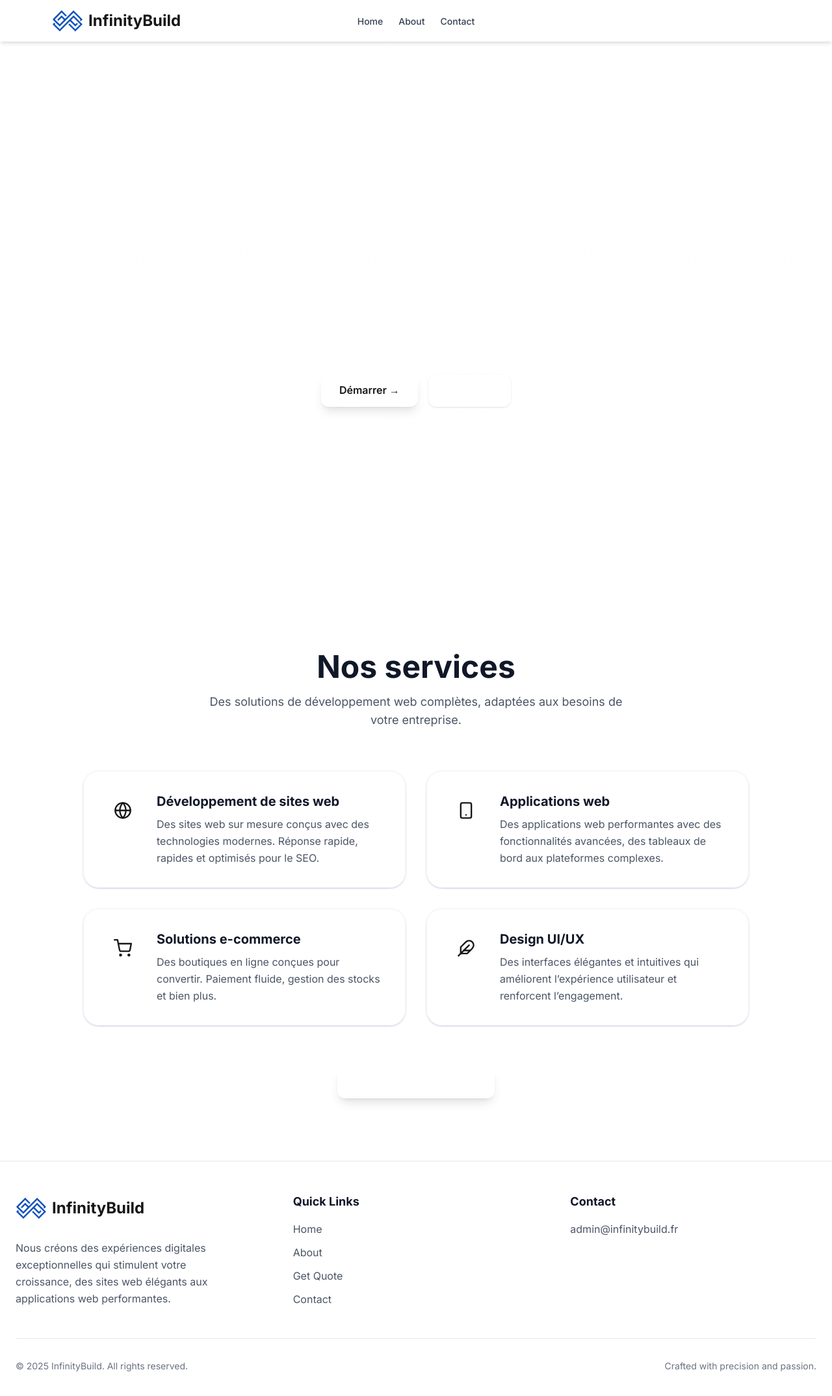
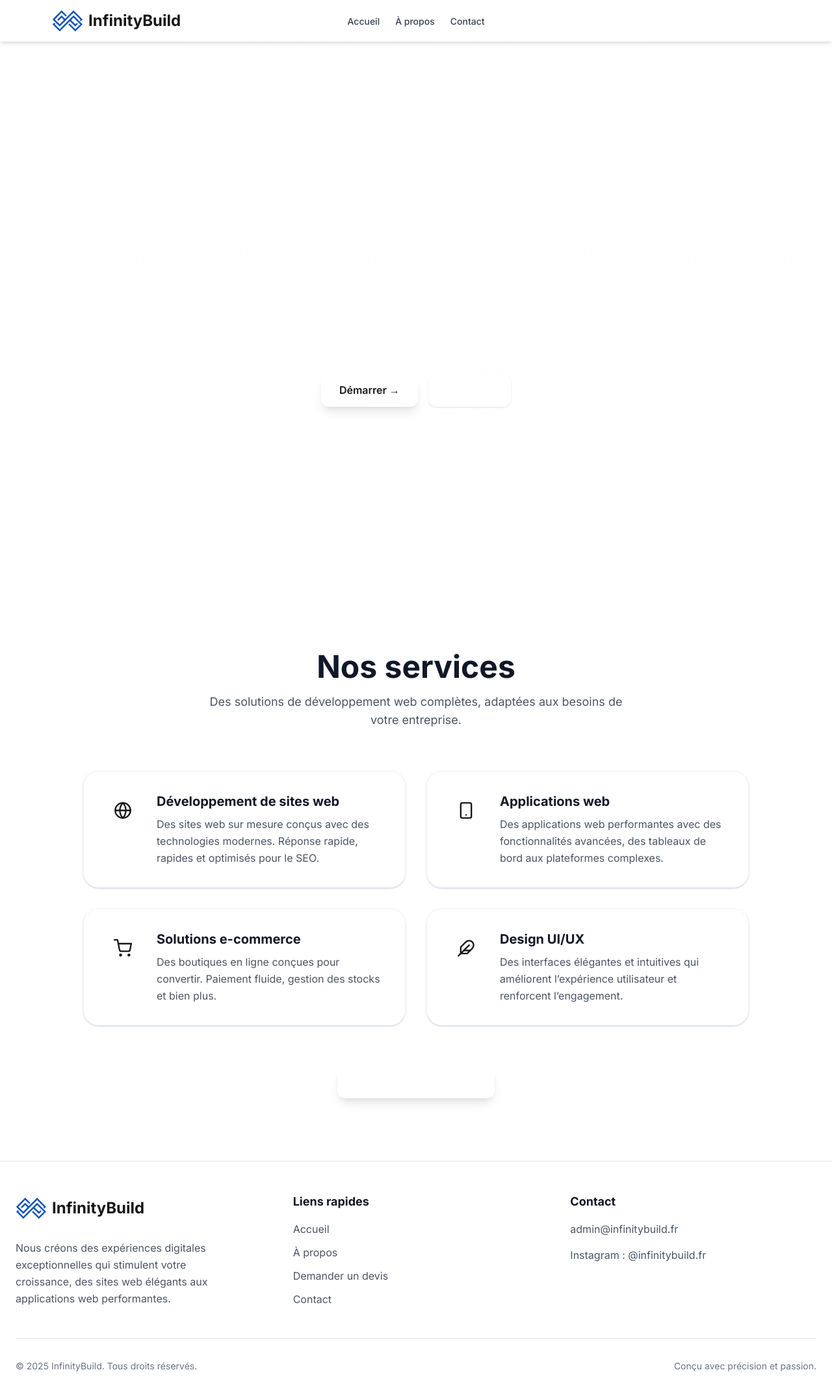
Before and after one commit to Ahmedjalalz/Infinitybuild, a Next.js app: page / in a window 1280 px wide. Shown: the top 2148 px of the page at 65% size. Built offline with nearby package versions, Linux system fonts and the light colour scheme.

Commit message:
all fixes

```diff
--- a/src/app/about/page.jsx
+++ b/src/app/about/page.jsx
@@ -31,7 +31,7 @@ export default function AboutPage() {
 
           <p className="text-lg text-gray-600">
             Nous sommes une agence professionnelle de développement web,
-            spécialisée dans la création de Nous concevons des solutions digitales en utilisant des technologies modernes comme Next.js et Tailwind CSS, pensées pour être rapides, évolutives et faciles à maintenir.
+            spécialisée dans la création de Nous concevons des solutions digitales en utilisant des technologies modernes comme Next.js et Tailwind CSS, pensées pour être rapides, et faciles à maintenir.
           </p>
         </div>
 
--- a/src/app/contact/page.jsx
+++ b/src/app/contact/page.jsx
@@ -61,12 +61,12 @@ export default function ContactPage() {
                 <p>
                   <strong>Email :</strong> Admin@infinitybuild.fr
                 </p>
-                <p>
+                {/* <p>
                   <strong>Téléphone :</strong> +1 (555) 123-4567
                 </p>
                 <p>
                   <strong>Horaires :</strong> Lun – Sam, 9h – 18h
-                </p>
+                </p> */}
               </div>
             </div>
 
--- a/src/components/Footer.jsx
+++ b/src/components/Footer.jsx
@@ -13,7 +13,7 @@ const Footer = () => {
             <div className="flex items-center gap-2">
               <Image
                 src="/logo.png"
-                alt="Infinity logo"
+                alt="Logo Infinity"
                 width={48}
                 height={48}
                 className="h-10 md:h-12 w-auto"
@@ -23,28 +23,28 @@ const Footer = () => {
               </p>
             </div>
             <p className="text-gray-600 max-w-xs leading-relaxed">
-              Nous créons des expériences digitales exceptionnelles qui stimulent votre croissance, des sites web élégants aux applications web performantes.
+              Nous créons des expériences digitales exceptionnelles qui stimulent votre croissance,
+              des sites web élégants aux applications web performantes.
             </p>
-
           </div>
 
           {/* Center: Quick Links */}
           <div className="space-y-4">
-            <h3 className="font-bold text-gray-900 text-lg">Quick Links</h3>
+            <h3 className="font-bold text-gray-900 text-lg">Liens rapides</h3>
             <ul className="space-y-3">
               <li>
                 <Link href="./" className="text-gray-600 hover:text-[var(--primary-color)] transition">
-                  Home
+                  Accueil
                 </Link>
               </li>
               <li>
                 <Link href="./about" className="text-gray-600 hover:text-[var(--primary-color)] transition">
-                  About
+                  À propos
                 </Link>
               </li>
               <li>
                 <Link href="./get-quote" className="text-gray-600 hover:text-[var(--primary-color)] transition">
-                  Get Quote
+                  Demander un devis
                 </Link>
               </li>
               <li>
@@ -59,18 +59,26 @@ const Footer = () => {
           <div className="space-y-4">
             <h3 className="font-bold text-gray-900 text-lg">Contact</h3>
             <a
-              href="mailto:hello@infinitybuild.com"
+              href="mailto:admin@infinitybuild.fr"
               className="text-gray-600 hover:text-[var(--primary-color)] transition block"
             >
               admin@infinitybuild.fr
+            </a>
+            <a
+              href="https://instagram.com/infinitybuild.fr"
+              target="_blank"
+              rel="noopener noreferrer"
+              className="text-gray-600 hover:text-[var(--primary-color)] transition block"
+            >
+              Instagram : @infinitybuild.fr
             </a>
           </div>
         </div>
 
         {/* Bottom Bar */}
         <div className="pt-8 border-t border-gray-200 flex flex-col md:flex-row justify-between items-center gap-4 text-sm text-gray-500">
-          <p>© 2025 InfinityBuild. All rights reserved.</p>
-          <p>Crafted with precision and passion.</p>
+          <p>© 2025 InfinityBuild. Tous droits réservés.</p>
+          <p>Conçu avec précision et passion.</p>
         </div>
       </div>
     </footer>
--- a/src/components/Navbar.jsx
+++ b/src/components/Navbar.jsx
@@ -13,7 +13,7 @@ function Navbar() {
         <div className="flex items-center cursor-pointer gap-2">
           <Image
             src="/logo.png"
-            alt="Infinity logo"
+            alt="Logo Infinity"
             width={48}
             height={48}
             className="h-10 md:h-12 w-auto"
@@ -28,12 +28,12 @@ function Navbar() {
       <ul className="hidden md:flex gap-6 text-gray-700 font-medium absolute left-1/2 -translate-x-1/2">
         <li>
           <Link href="/" className="hover:text-[var(--primary-color)] text-sm">
-            Home
+            Accueil
           </Link>
         </li>
         <li>
           <Link href="/about" className="hover:text-[var(--primary-color)] text-sm">
-            About
+            À propos
           </Link>
         </li>
         <li>
@@ -46,7 +46,7 @@ function Navbar() {
       {/* Button */}
       <Link href={'./get-quote'}>
         <button className="bg-[var(--primary-color)] h-9 rounded-md px-3 text-sm cursor-pointer font-semibold text-background">
-          Get Quote
+          Demander devis
         </button>
       </Link>
     </nav>
```
